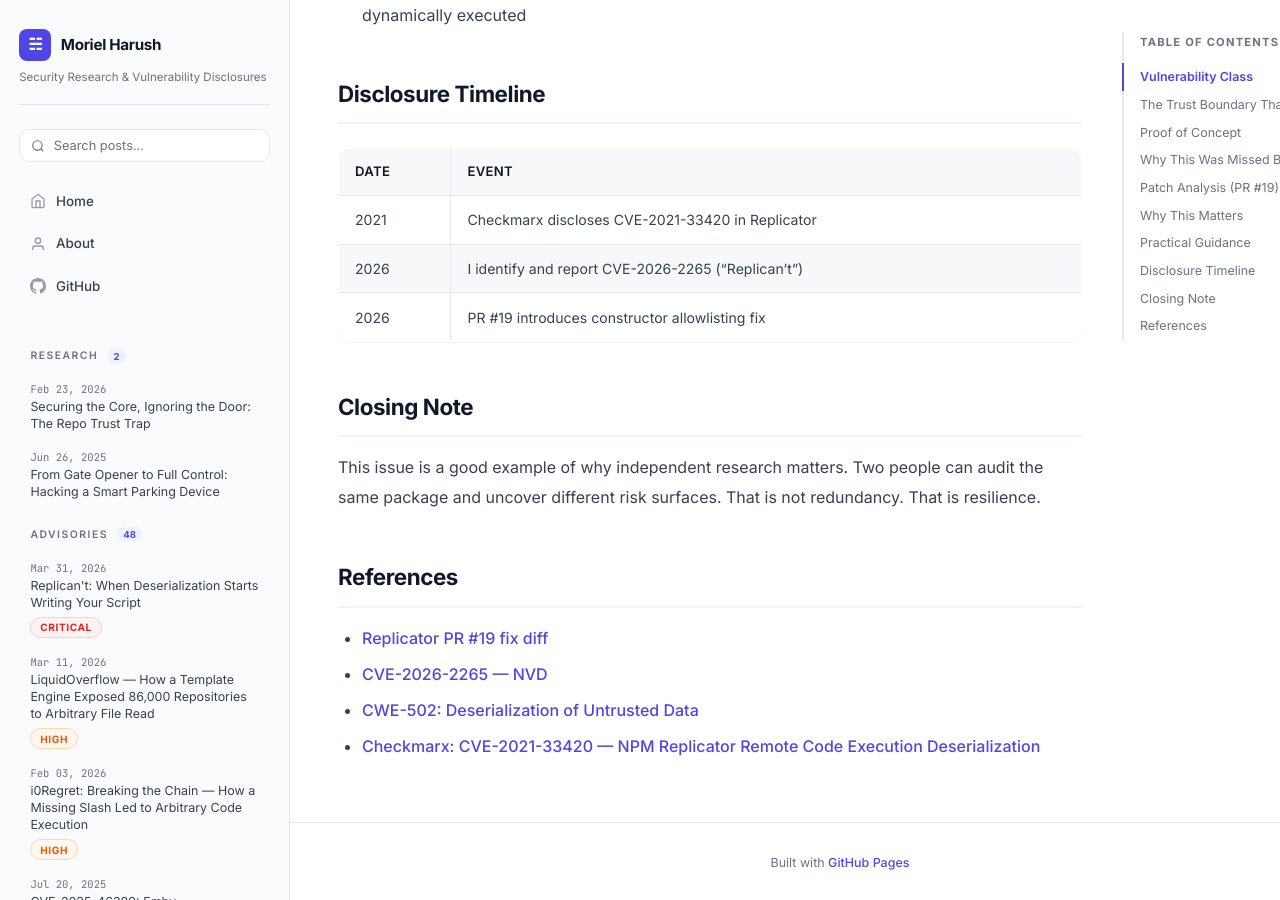
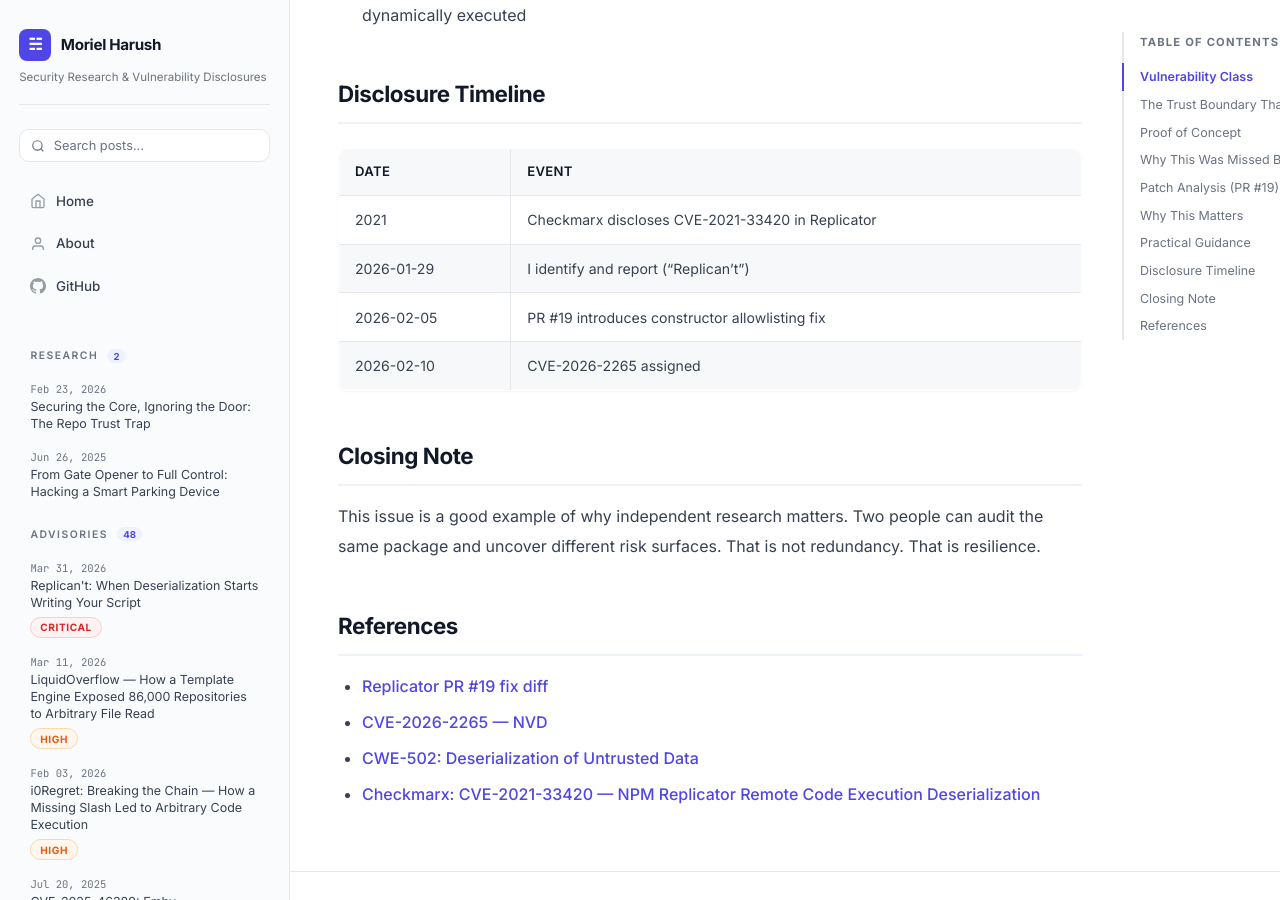
Before and after one commit to MorielHarush/morielharush.github.io, a Jekyll site: the page built from _posts/2026-03-31-cve-2026-2265-replicator-deserialization-of-untrusted-data.md, in a window 1280 px wide and 900 px high, scrolled down 4632 px. Built offline with Jekyll 4.4.1, drawn with Linux system fonts in a browser that asks for light colours.

Commit message:
added CVE-2026-2265

```diff
--- a/_posts/2026-03-31-cve-2026-2265-replicator-deserialization-of-untrusted-data.md
+++ b/_posts/2026-03-31-cve-2026-2265-replicator-deserialization-of-untrusted-data.md
@@ -141,8 +141,9 @@ If you consume Replicator in your project:
 | Date | Event |
 |---|---|
 | 2021 | Checkmarx discloses CVE-2021-33420 in Replicator |
-| 2026 | I identify and report CVE-2026-2265 ("Replican't") |
-| 2026 | PR #19 introduces constructor allowlisting fix |
+| 2026-01-29 | I identify and report ("Replican't") |
+| 2026-02-05 | PR #19 introduces constructor allowlisting fix |
+| 2026-02-10 | CVE-2026-2265 assigned |
 
 ## Closing Note
 
```
